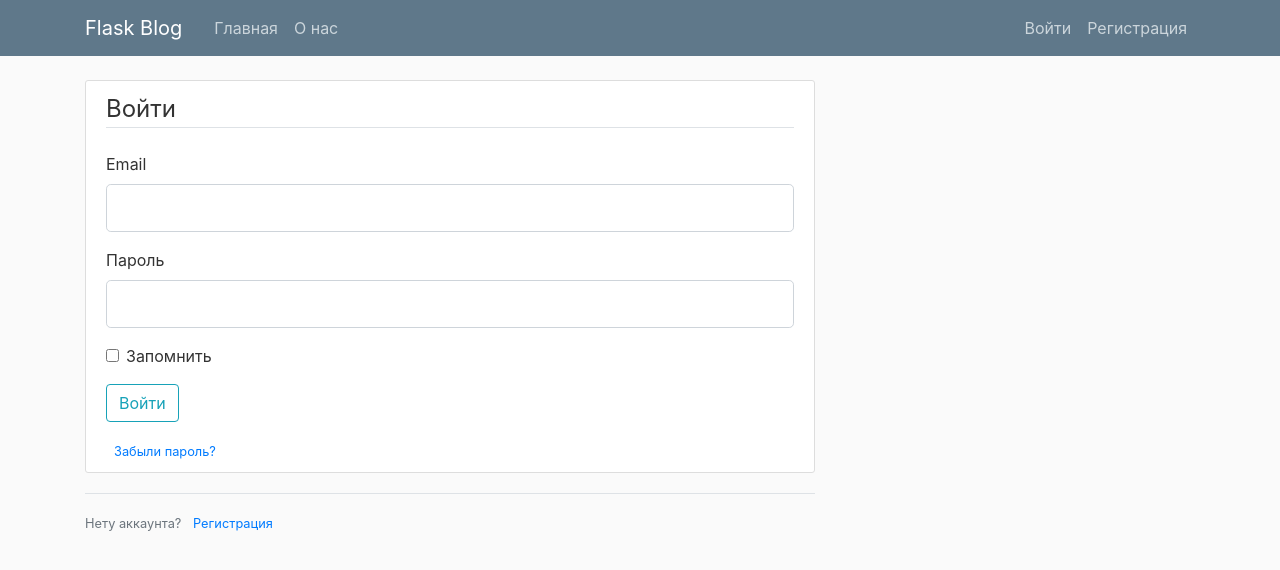
After one commit to iezerbaev/flask, a Flask app: template flaskblog/templates/login.html in a window 1280 px wide. The commit adds this page. Shown: the top 570 px of the page. Run offline with Flask 2, Linux system fonts and the light colour scheme; the template is opened without the code that fills it: values that come from a table or form of the project are taken from there, others are empty.

Commit message:
add models | разбиение проекта | регистрация пользователя

```diff
--- a/templates/base.html
+++ b/flaskblog/templates/base.html
@@ -11,19 +11,19 @@
     <header class="site-header">
       <nav class="navbar navbar-expand-md navbar-dark bg-steel fixed-top">
         <div class="container">
-          <a class="navbar-brand mr-4" href="/">Flask Blog</a>
+          <a class="navbar-brand mr-4" href={{ url_for('index') }}>Flask Blog</a>
           <button class="navbar-toggler" type="button" data-toggle="collapse" data-target="#navbarToggle" aria-controls="navbarToggle" aria-expanded="false" aria-label="Toggle navigation">
             <span class="navbar-toggler-icon"></span>
           </button>
           <div class="collapse navbar-collapse" id="navbarToggle">
             <div class="navbar-nav mr-auto">
-              <a class="nav-item nav-link" href="/">Главная</a>
-              <a class="nav-item nav-link" href="/about">О нас</a>
+              <a class="nav-item nav-link" href={{ url_for('index') }}>Главная</a>
+              <a class="nav-item nav-link" href={{ url_for('about') }}>О нас</a>
             </div>
             <!-- Navbar Right Side -->
             <div class="navbar-nav">
-              <a class="nav-item nav-link" href="/login">Войти</a>
-              <a class="nav-item nav-link" href="/register">Регистрация</a>
+              <a class="nav-item nav-link" href={{ url_for('login') }}>Войти</a>
+              <a class="nav-item nav-link" href={{ url_for('register') }}>Регистрация</a>
             </div>
           </div>
         </div>
--- /dev/null
+++ b/flaskblog/templates/login.html
@@ -0,0 +1,53 @@
+{% extends "base.html" %}
+{% block title%} Войти {% endblock %}
+{% block content %}
+    <div class="content-section">
+        <form method="POST" action="">
+            {{ form.hidden_tag() }}
+            <fieldset class="form-group">
+                <legend class="border-bottom mb-4">Войти</legend>
+                <div class="form-group">
+                    {{ form.email.label(class="form-control-label") }}
+                    {% if form.email.errors %}
+                        {{ form.email(class="form-control form-control-lg is-invalid") }}
+                        <div class="invalid-feedback">
+                            {% for error in form.email.errors %}
+                                <span>{{ error }}</span>
+                            {% endfor %}
+                        </div>
+                    {% else %}
+                        {{ form.email(class="form-control form-control-lg") }}
+                    {% endif %}
+                </div>
+                <div class="form-group">
+                    {{ form.password.label(class="form-control-label") }}
+                    {% if form.password.errors %}
+                        {{ form.password(class="form-control form-control-lg is-invalid") }}
+                        <div class="invalid-feedback">
+                            {% for error in form.password.errors %}
+                                <span>{{ error }}</span>
+                            {% endfor %}
+                        </div>
+                    {% else %}
+                        {{ form.password(class="form-control form-control-lg") }}
+                    {% endif %}
+                </div>
+                <div class="form-check">
+                    {{ form.remember(class="form-check-input") }}
+                    {{ form.remember.label(class="form-check-label") }}
+                </div>
+            </fieldset>
+            <div class="form-group">
+                {{ form.submit(class="btn btn-outline-info") }}
+            </div>
+            <small class="text-muted ml-2">
+                <a href="#">Забыли пароль?</a>
+            </small>
+        </form>
+    </div>
+    <div class="border-top pt-3">
+        <small class="text-muted">
+            Нету аккаунта? <a class="ml-2" href="{{ url_for('register') }}">Регистрация</a>
+        </small>
+    </div>
+{% endblock content %}
--- a/templates/register.html
+++ b/flaskblog/templates/register.html
@@ -5,7 +5,7 @@
         <form method="POST" action="">
             {{ form.hidden_tag() }}
             <fieldset class="form-group">
-                <legend class="border-bottom mb-4">Иса Эзербаев</legend>
+                <legend class="border-bottom mb-4"></legend>
                 <div class="form-group">
                     {{ form.username.label(class="form-control-label") }}
 
--- /dev/null
+++ b/run.py
@@ -0,0 +1,4 @@
+from flaskblog import app
+
+if __name__ == "__main__":
+    app.run(debug=True)
```
Also changed, not shown: flaskblog/__init__.py (added, +12 -0 lines), flaskblog/models.py (added, +8 -0 lines), flaskblog/routes.py (renamed from app.py, +13 -11 lines), flaskblog/blog.db (added), flaskblog/forms.py (renamed from forms.py), flaskblog/static/style.css (renamed from static/style.css), flaskblog/templates/about.html (renamed from templates/about.html), flaskblog/templates/index.html (renamed from templates/index.html), templates/login.html (deleted).
